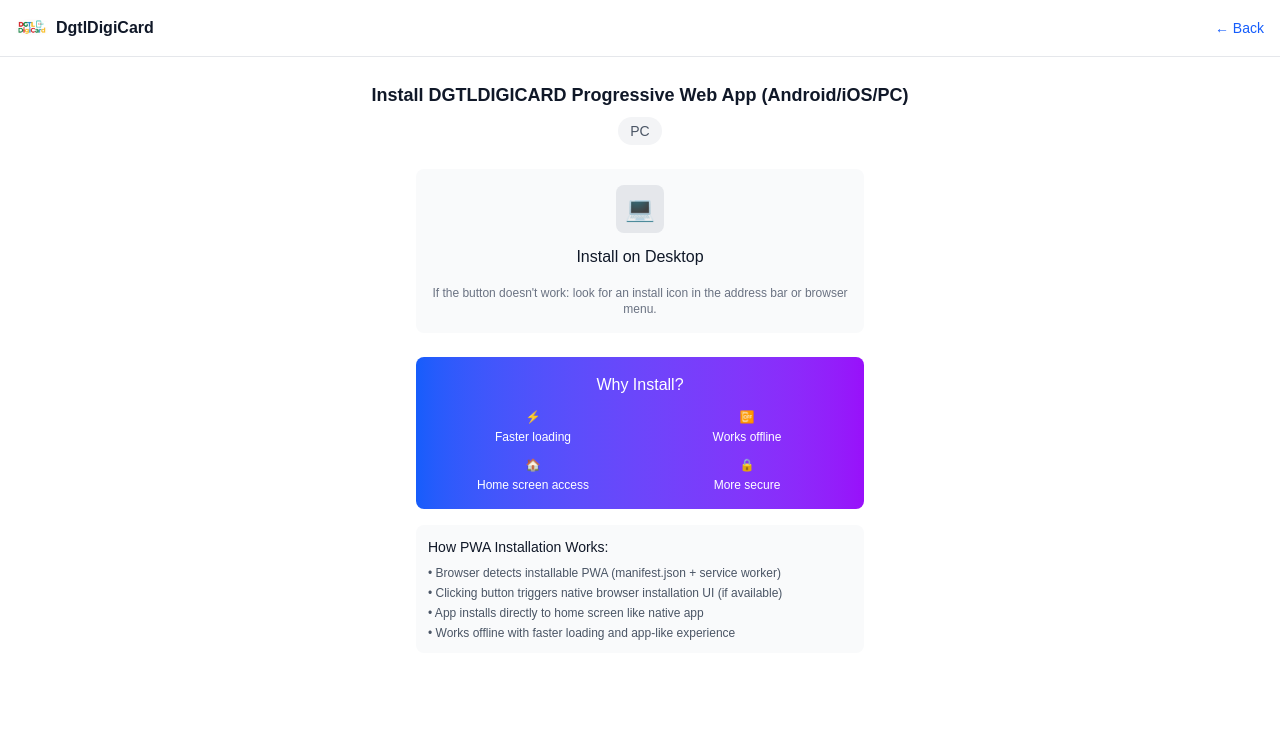
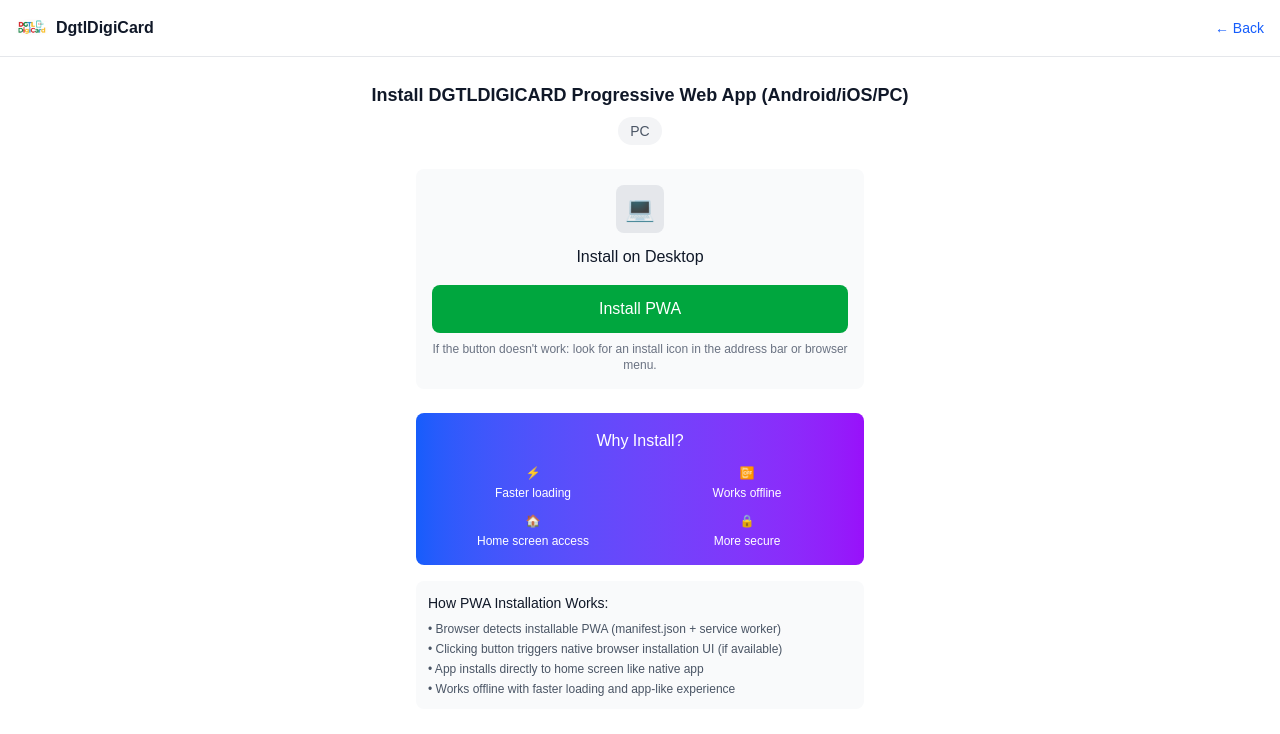
Before and after one commit to dgtlmarttech/DGTL-DIGI-CARD, a Next.js app: page /install-app in a window 1280 px wide. Shown: the top 734 px of the page. Built offline with nearby package versions, Linux system fonts and the light colour scheme; no server answers.

Commit message:
Update page.tsx

```diff
--- a/src/app/install-app/page.tsx
+++ b/src/app/install-app/page.tsx
@@ -89,14 +89,14 @@
                 <h2 className="font-medium text-gray-900 mb-2">Install on Android</h2>
               </div>
 
-              {installAvailable && (
+
   <button
     onClick={onInstallClick}
     className="w-full bg-green-600 hover:cursor-pointer text-white py-3 px-4 rounded-lg font-medium hover:bg-green-700 active:bg-green-800 transition-colors duration-200"
   >
     Install PWA
   </button>
-)}
+
 
 
               <p className="text-xs text-gray-500 mt-2 text-center">If this button doesn't trigger an installer: open browser menu (⋮) → Add to Home screen</p>
@@ -164,14 +164,14 @@
                 <h2 className="font-medium text-gray-900 mb-2">Install on Desktop</h2>
               </div>
 
-              {installAvailable && (
+
   <button
     onClick={onInstallClick}
     className="w-full bg-green-600 hover:cursor-pointer text-white py-3 px-4 rounded-lg font-medium hover:bg-green-700 active:bg-green-800 transition-colors duration-200"
   >
     Install PWA
   </button>
-)}
+
 
 
               <p className="text-xs text-gray-500 mt-2 text-center">If the button doesn't work: look for an install icon in the address bar or browser menu.</p>
```
